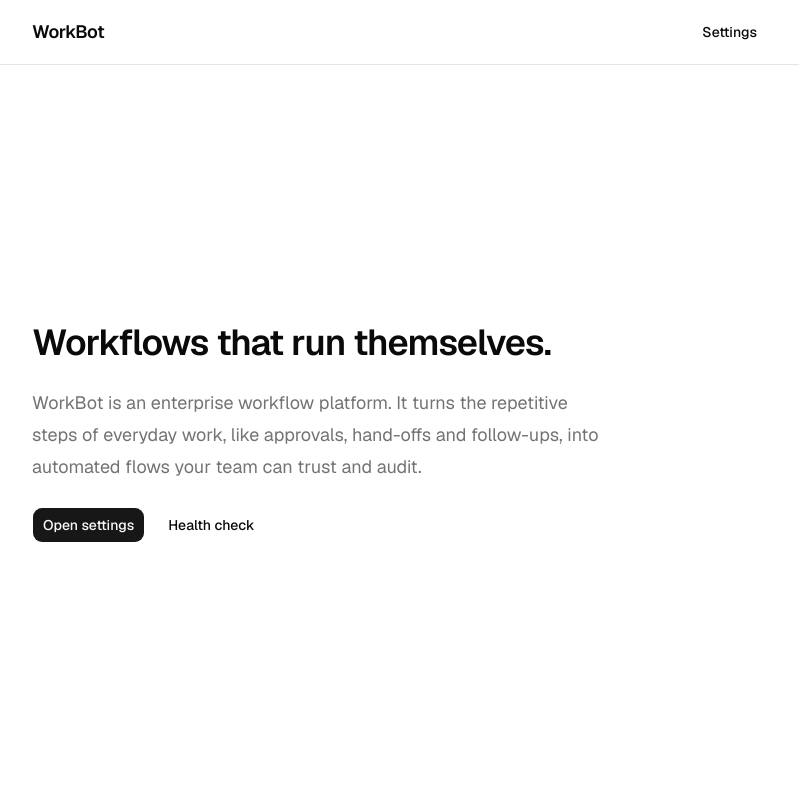
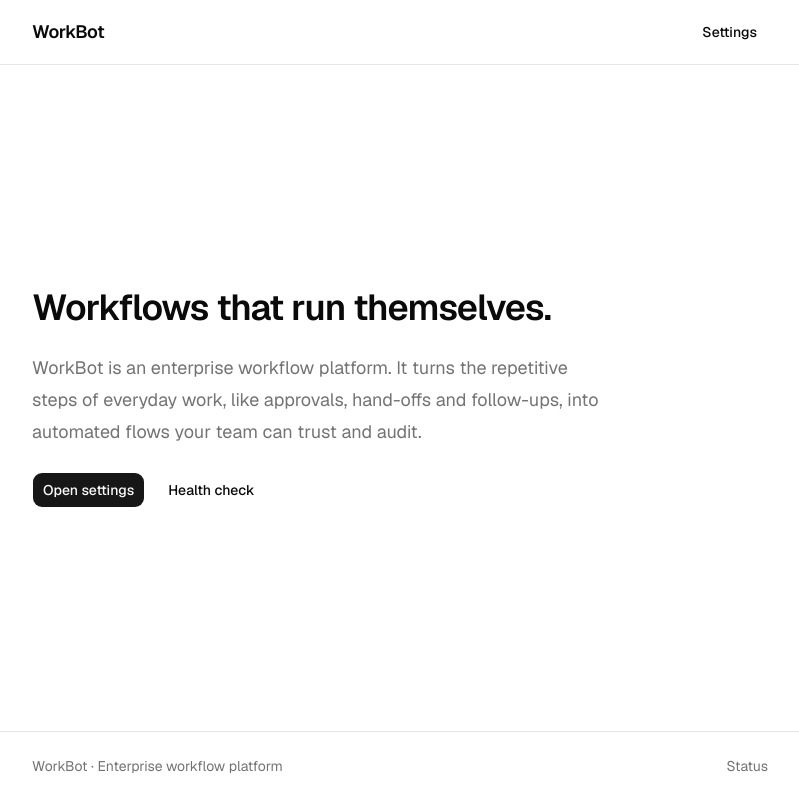
Before and after one commit to vaibhavmule/plank-fde-training, a Next.js app: page / in a window 1280 px wide. Shown: the whole page, without its empty margins (240-1039 px from the left). Built offline with nearby package versions, Linux system fonts and the light colour scheme.

Commit message:
feat: add footer to landing page

```diff
--- a/src/app/page.tsx
+++ b/src/app/page.tsx
@@ -37,6 +37,14 @@ export default function Home() {
           </Link>
         </div>
       </main>
+      <footer className="border-t">
+        <div className="text-muted-foreground mx-auto flex w-full max-w-3xl items-center justify-between px-4 py-6 text-sm">
+          <span>WorkBot · Enterprise workflow platform</span>
+          <Link href="/api/health" className="hover:text-foreground">
+            Status
+          </Link>
+        </div>
+      </footer>
     </>
   );
 }
```
